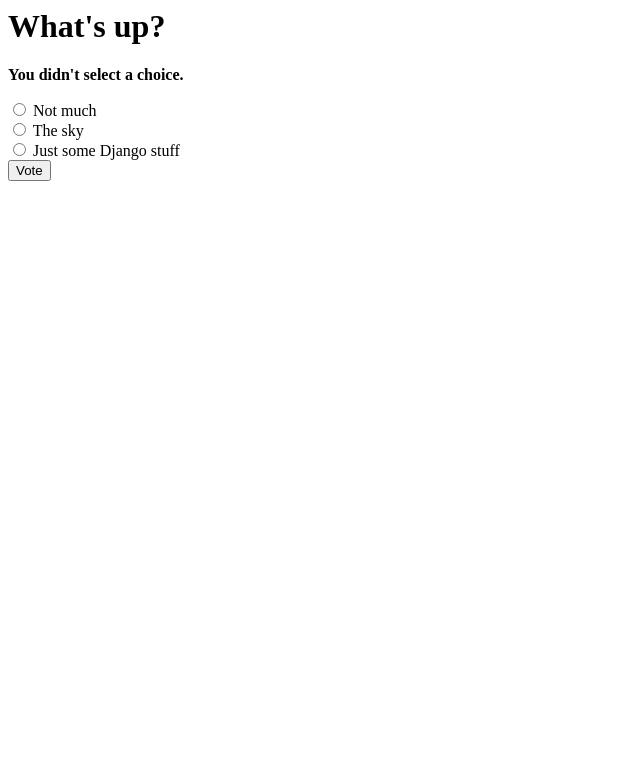
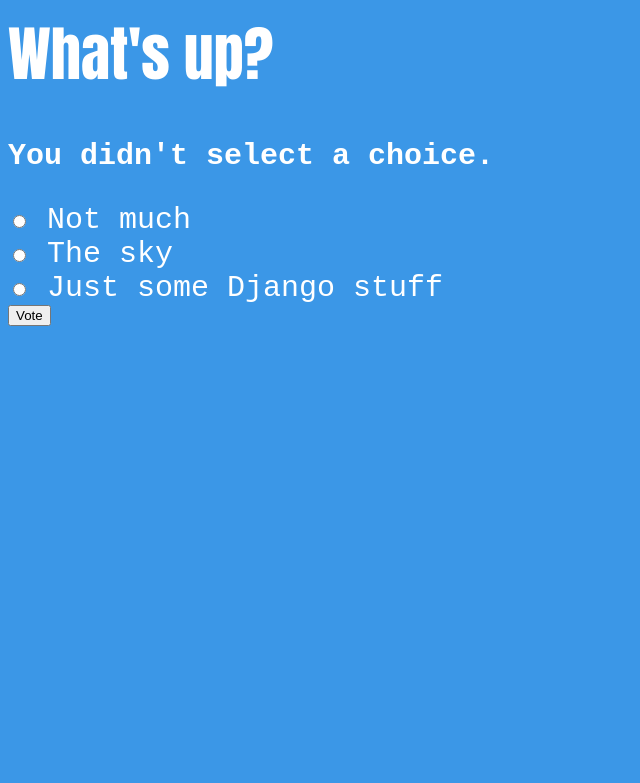
Before and after one commit to SaranshPandita/first-django-project, a Django app: page /polls/1/vote/ in a window 1280 px wide. Shown: the top 783 px of the page, without its empty margins (0-640 px from the left). Run offline with Django 3.2, Linux system fonts and the light colour scheme; data comes from the database, SQL or seed files in the repository; both versions use the stored data as it was after the commit.

Commit message:
Add files via upload

```diff
--- /dev/null
+++ b/mysite/polls/static/formatz.css
@@ -0,0 +1,14 @@
+body, a
+{
+  background-color: #3b97e7;
+  color: white;
+  font-family: "Courier New";
+  font-size: 30px;
+}
+h1
+{
+  	color: white;
+  	font-family: "Impact";
+  	font-size: 60px;
+  	font-weight: bold;
+}
--- a/mysite/polls/templates/polls/detail.html
+++ b/mysite/polls/templates/polls/detail.html
@@ -1,4 +1,6 @@
+{% load static %}
 <html>
+<link rel="stylesheet" href="{% static 'formatz.css' %}">
 <head><title>Poll Form</title></head>
 <body>
 <h1>{{ question.question_text }}</h1>
--- a/mysite/polls/templates/polls/index.html
+++ b/mysite/polls/templates/polls/index.html
@@ -1,4 +1,6 @@
+{% load static %}
 <html>
+<link rel="stylesheet" href="{% static 'formatz.css' %}">
 <head><title> Poll Index </title></head>
 <body>
 <h1><center>Welcome to the polls!</center></h1>
--- a/mysite/polls/templates/polls/results.html
+++ b/mysite/polls/templates/polls/results.html
@@ -1,4 +1,6 @@
+{% load static %}
 <html>
+<link rel="stylesheet" href="{% static 'formatz.css' %}">
 <head><title>Poll Results</title></head>
 <body>
 <h1>{{ question.question_text }}</h1>
```
Also changed, not shown: mysite/db.sqlite3.
